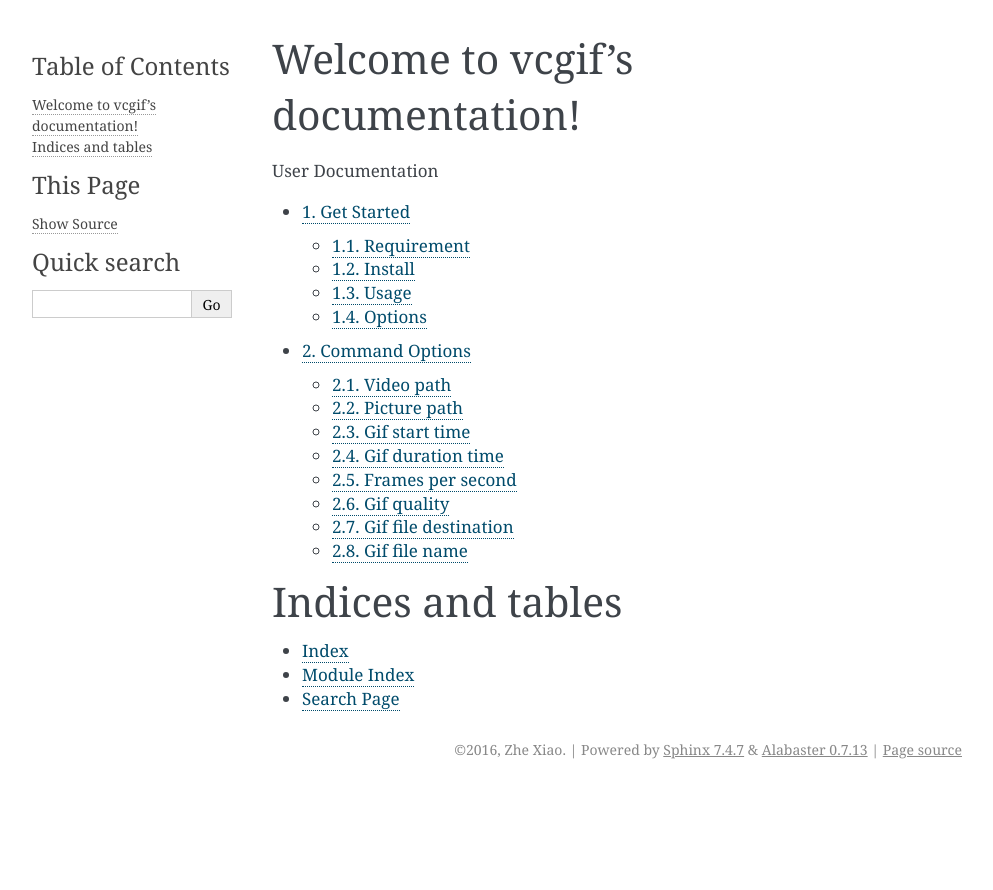
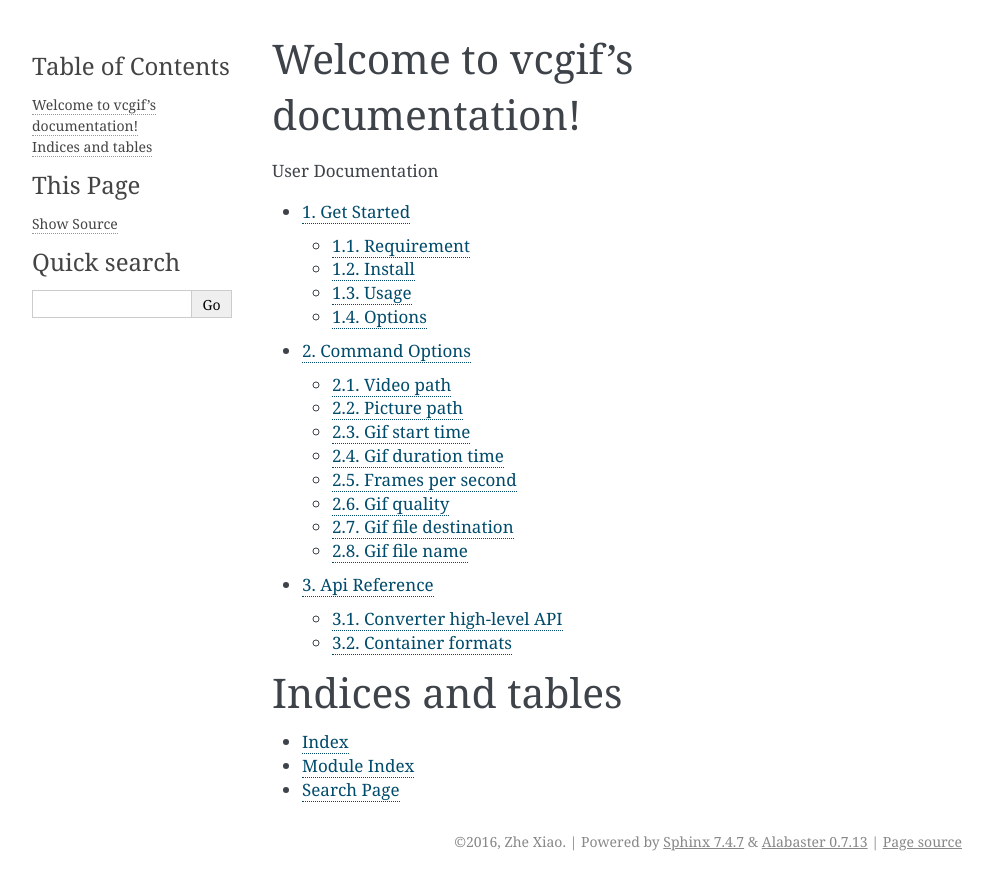
Before and after one commit to BACKORG/vcgif, a Sphinx documentation site: the page built from docs/index.rst, in a window 1280 px wide. Shown: the top 890 px of the page, without its empty margins (148-1141 px from the left). Built offline with Sphinx 7.4.7, drawn with Linux system fonts in a browser that asks for light colours.

```diff
--- /dev/null
+++ b/docs/api_ref.rst
@@ -0,0 +1,14 @@
+API Reference
+=============
+
+Converter high-level API
+------------------------
+
+.. automodule:: vcgif
+    :members:
+
+Container formats
+-----------------
+
+.. automodule:: vcgif.ZVideo
+    :members:
--- a/docs/index.rst
+++ b/docs/index.rst
@@ -13,6 +13,7 @@ Welcome to vcgif's documentation!
 
    Get Started <getting_started>
    Command Options <command_options>
+   Api Reference <api_ref>
 Indices and tables
 ==================
 
```
